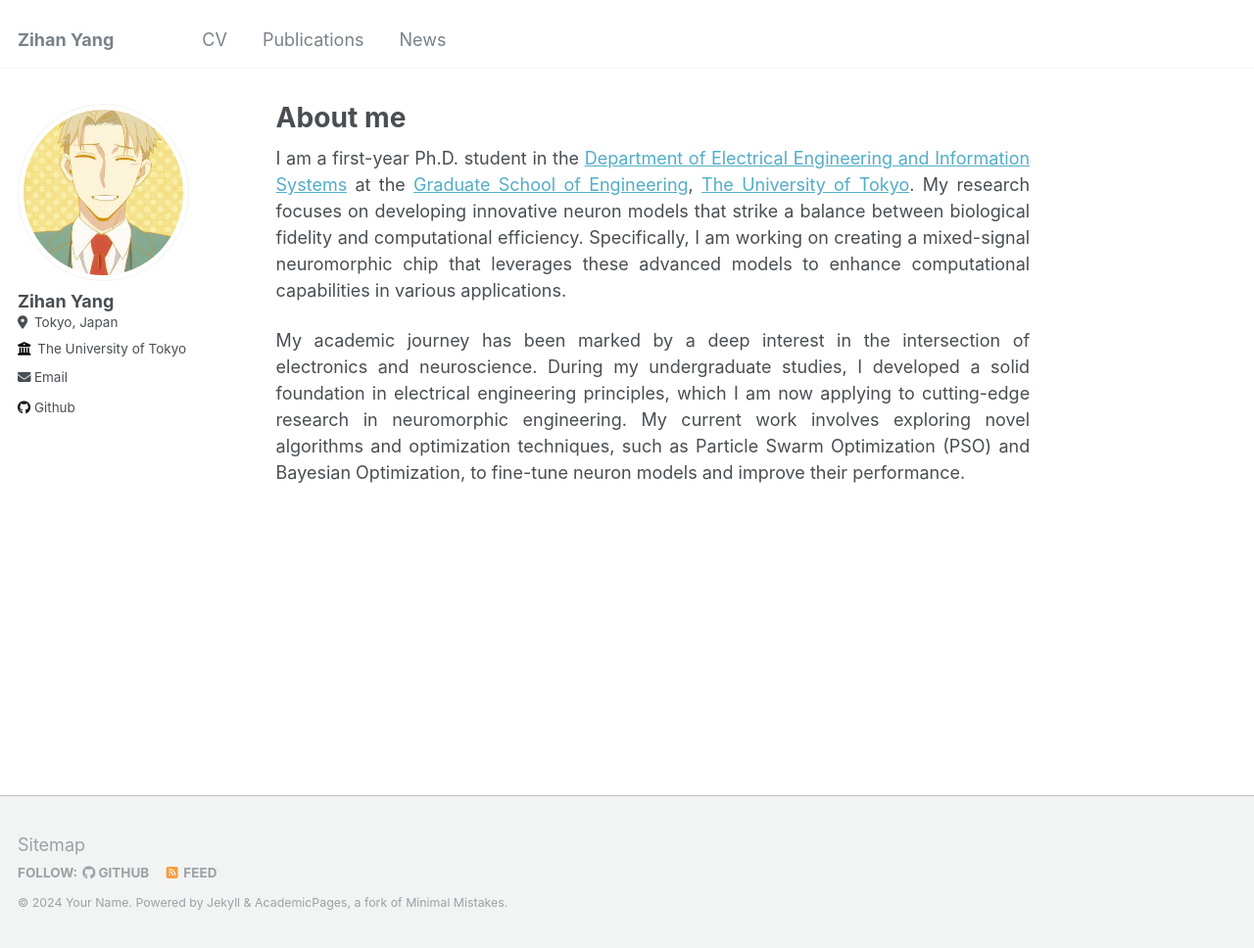
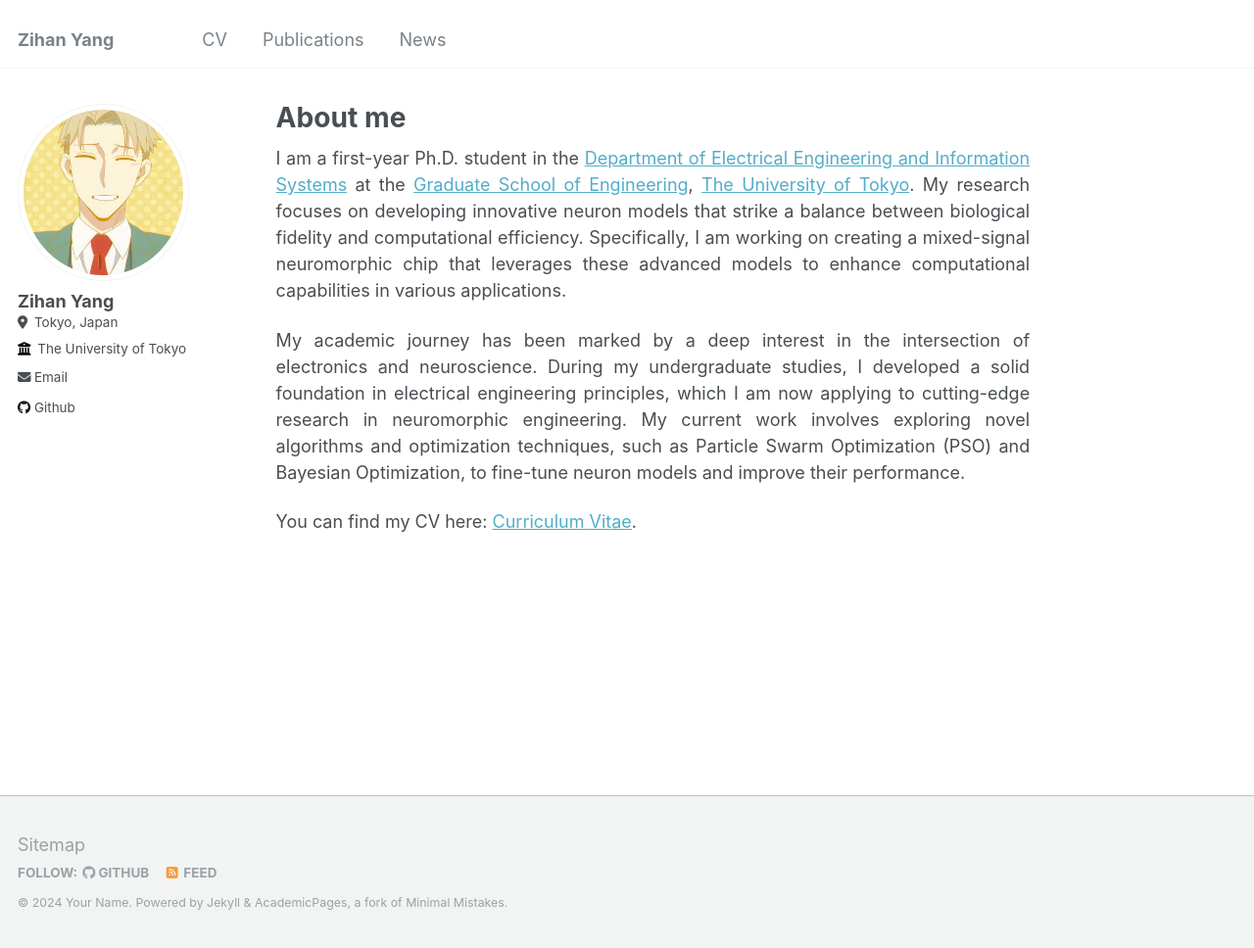
Before and after one commit to azukan/ZihanYang, a Jekyll site: the page built from _pages/about.md, in a window 1280 px wide and 968 px high. Shown: the whole window at 98% size. Built offline with Jekyll 4.4.1, drawn with Linux system fonts in a browser that asks for light colours.

Commit message:
Update about.md

```diff
--- a/_pages/about.md
+++ b/_pages/about.md
@@ -13,4 +13,6 @@ redirect_from:
 
 <p>My academic journey has been marked by a deep interest in the intersection of electronics and neuroscience. During my undergraduate studies, I developed a solid foundation in electrical engineering principles, which I am now applying to cutting-edge research in neuromorphic engineering. My current work involves exploring novel algorithms and optimization techniques, such as Particle Swarm Optimization (PSO) and Bayesian Optimization, to fine-tune neuron models and improve their performance.</p>
 
+<p>You can find my CV here: <a href="https://azukan.github.io//cv/">Curriculum Vitae</a>.</p>
+
 </div>
```
